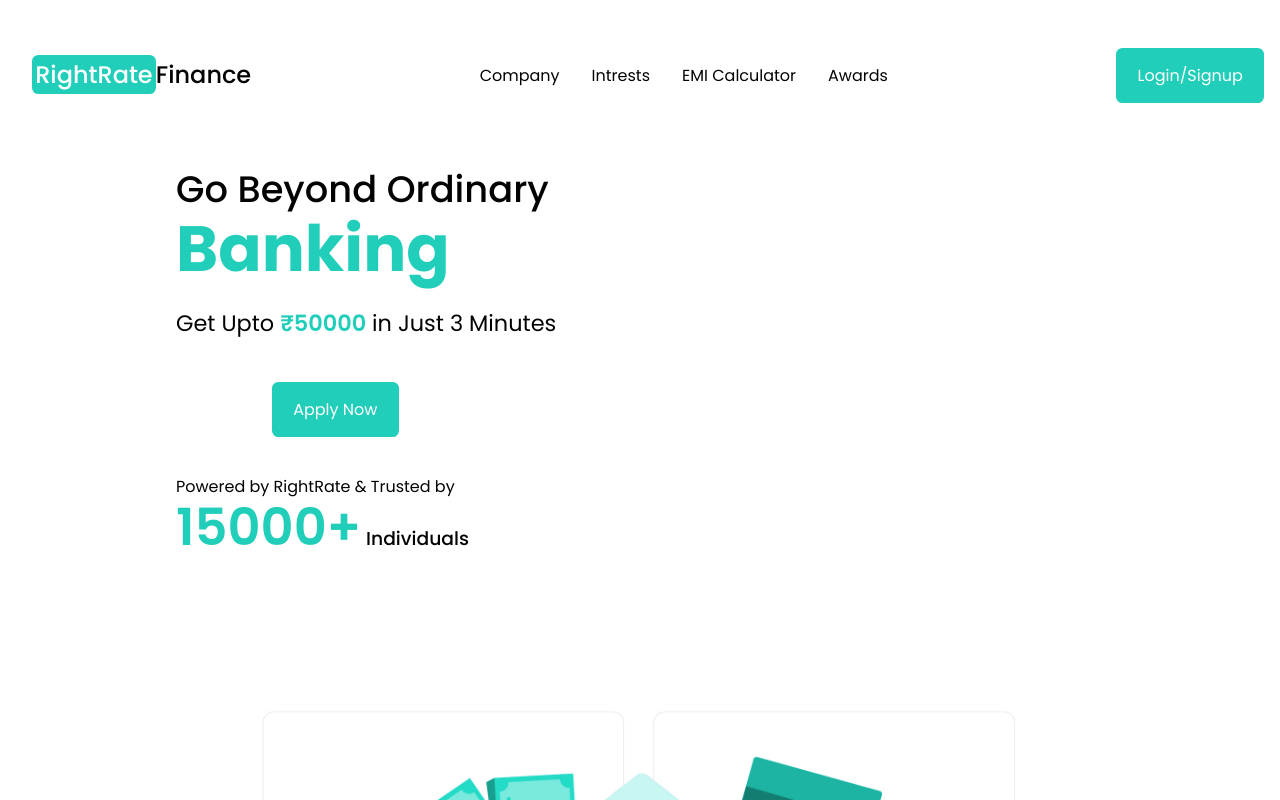
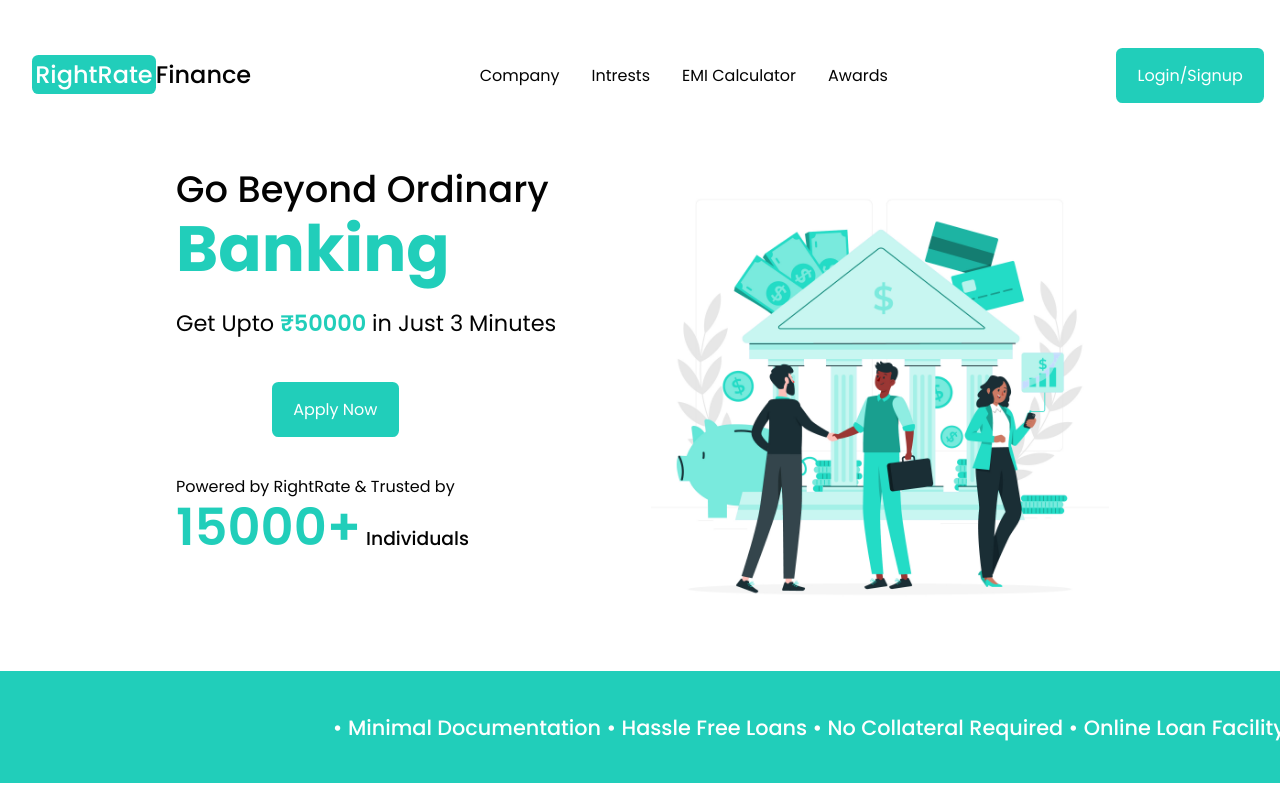
Before and after one commit to bharatyws/RightRate, a React (Create React App) app: page / in a window 1280 px wide. Shown: the top 800 px of the page. Built offline with nearby package versions, Linux system fonts and the light colour scheme; the HTML template or start-up script is replaced by a standard one.

Commit message:
header error resolved

```diff
--- a/src/components/header/Header.jsx
+++ b/src/components/header/Header.jsx
@@ -5,6 +5,7 @@ import HeadImg from '../../assets/head_graphic.png'
 const Header = () => {
   return (
     <header className='container header__container'>
+        <div className="main__container">
         <section className="header header__text">
             <div className="head__content">
                 <div className="main__text">
@@ -13,7 +14,7 @@ const Header = () => {
                 </div>
                 <div className='extras'>
                     <p>Get Upto <span>₹50000</span> in Just 3 Minutes</p>
-                <a href="#" className='head__apply btn btn-primary'>Apply Now</a>
+                    <a href="/" className='head__apply btn btn-primary'>Apply Now</a>
                     <div className='powered__by'>
                         <p>Powered by RightRate & Trusted by</p>
                         <h3 className='trusted__number'><span>15000+</span> Individuals</h3>
@@ -26,6 +27,8 @@ const Header = () => {
         <section className="header header__graphics">
             <img src={HeadImg} alt='Head_carousal'/>
         </section>
+        </div>
+
     </header>
   )
 }
--- a/src/components/header/header.css
+++ b/src/components/header/header.css
@@ -1,12 +1,6 @@
-.header__container{
+.main__container{
     display: grid;
     grid-template-columns: 1fr 1fr;
-    gap: 1.1rem;
-}
-
-.header__text {
-    display: grid;
-    gap: 6rem;
 }
 
 .main__text {
```
Lines whose indentation alone changed are shown as unchanged.
